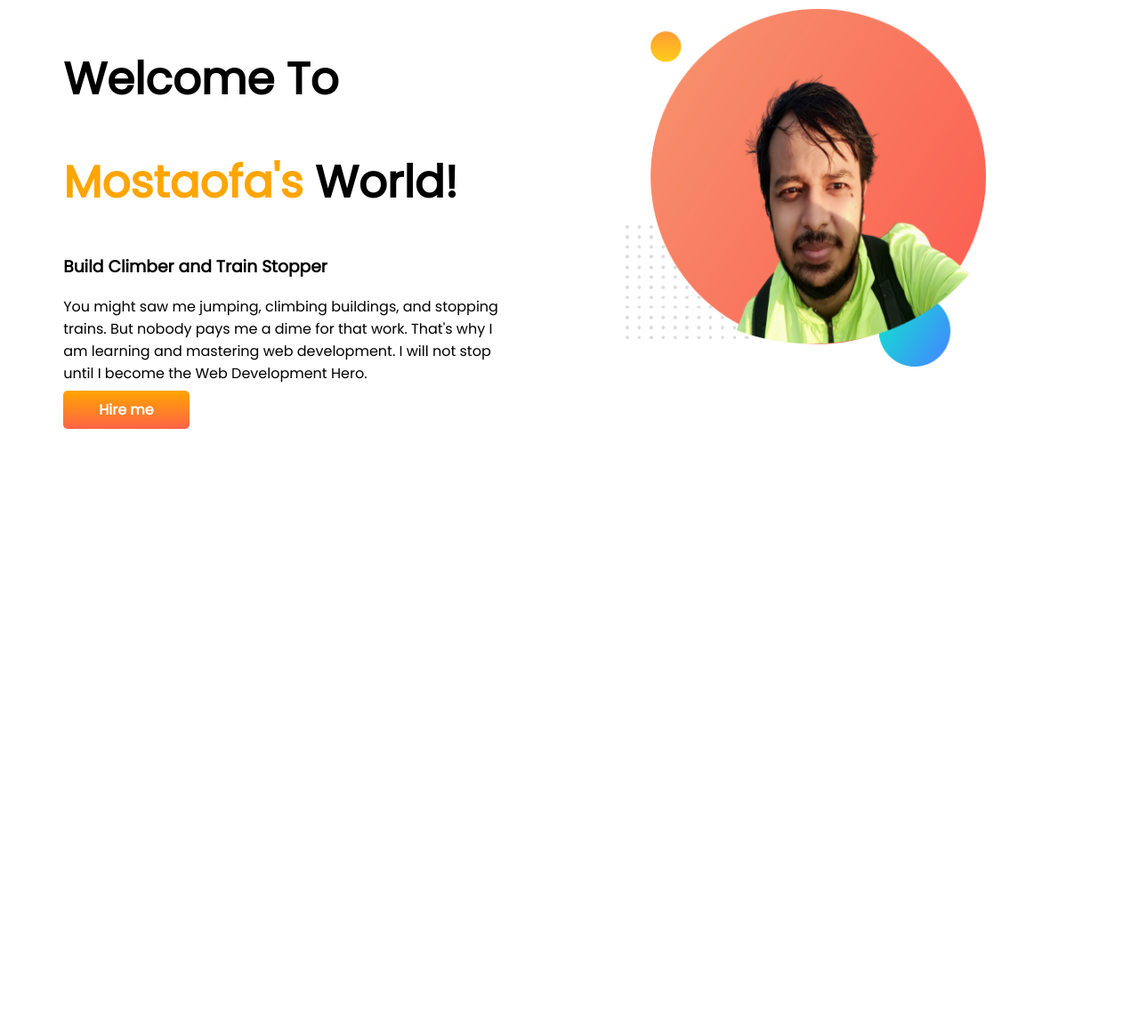
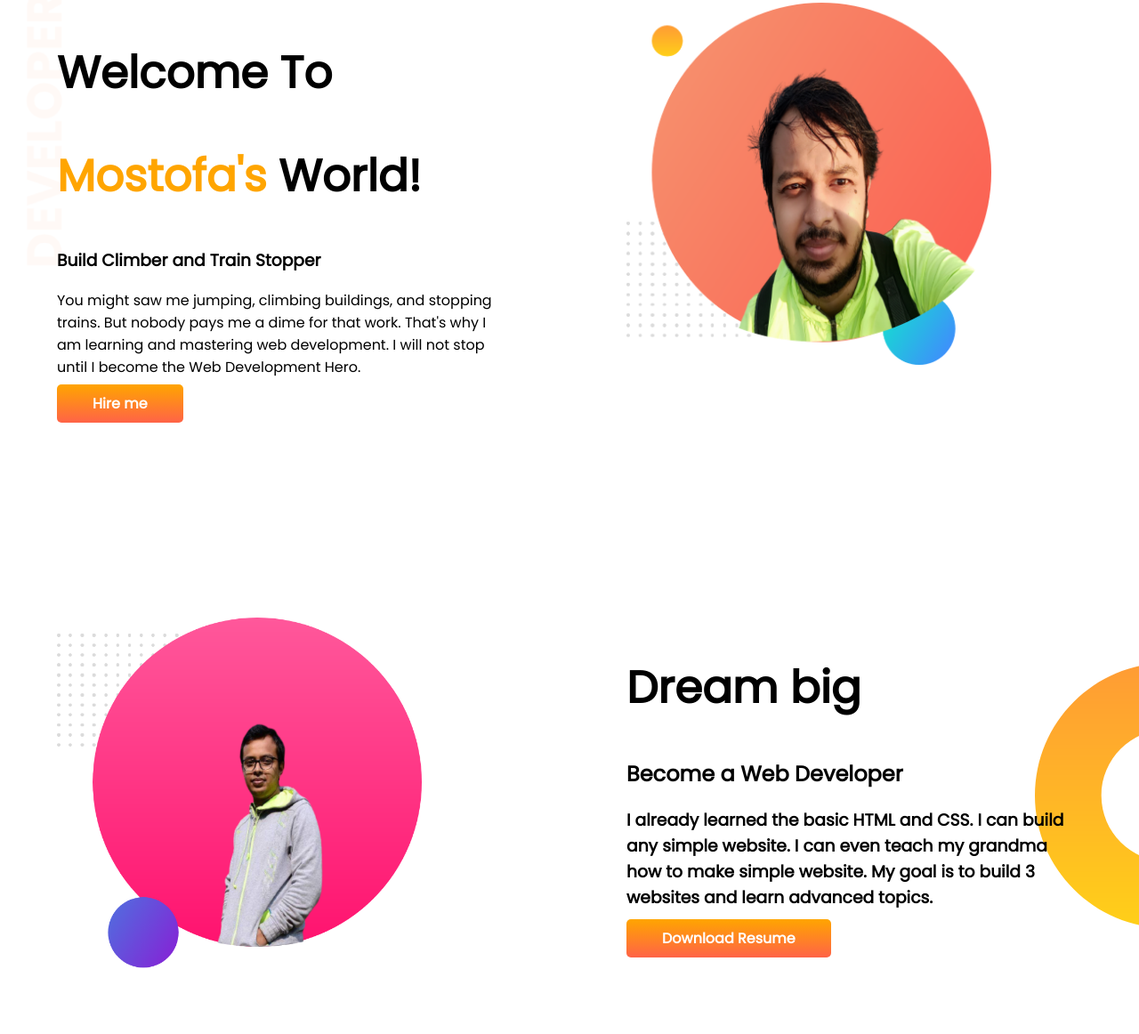
Before and after one commit to Mostofa625/Developer-Portfolio, a plain HTML site: page index.html in a window 1280 px wide. Shown: the part 61-1223 px from the top of the page at 89% size. Before the commit the page ends 800 px from the top, so only its background shows below. Drawn offline with Linux system fonts and the light colour scheme.

Commit message:
dream-added

```diff
--- a/index.html
+++ b/index.html
@@ -14,10 +14,10 @@
 
 <body>
 
-    <section>
+    <section class="banner">
         <div class="half-width">
             <h1>Welcome To</h1>
-            <h1><span class="orange">Mostaofa's</span> World!</h1>
+            <h1><span class="orange">Mostofa's</span> World!</h1>
             <h3>Build Climber and Train Stopper</h3>
             <p>You might saw me jumping, climbing buildings, and stopping trains. But nobody pays me a dime for that
                 work.
@@ -32,6 +32,18 @@
             <img src="images/1.png" alt="">
         </div>
     </section>
+    <section class="dream-big">
+        <div class="half-width">
+            <img src="images/2.png" alt="">
+        </div>
+        <div class="half-width">
+            <h1>Dream big</h1>
+            <h2>Become a Web Developer</h2>
+            <h3>I already learned the basic HTML and CSS. I can build any simple website. I can even teach my grandma
+                how to make simple website. My goal is to build 3 websites and learn advanced topics.</h3>
+            <a class="link-button" target="blank" href="">Download Resume</a>
+        </div>
+    </section>
 </body>
 
 </html>
--- a/style.css
+++ b/style.css
@@ -1,5 +1,6 @@
 body{
     font-family: 'Poppins', sans-serif;
+    margin: 0;
 }
 h1{
     font-size: 50px;
@@ -9,6 +10,7 @@ h1{
 }
 section{
     display: flex;
+    margin-bottom: 100px;
 }
 .half-width{
     width: 50%;
@@ -25,3 +27,12 @@ section{
     font-weight: 700;
     border-radius: 5px;
 }
+.banner{
+    background-image: url(images/top-banner.png);
+    background-repeat: no-repeat;
+}
+.dream-big{
+    background-image: url(images/dream-bg.png);
+    background-repeat: no-repeat;
+    background-position: right;
+}
```
